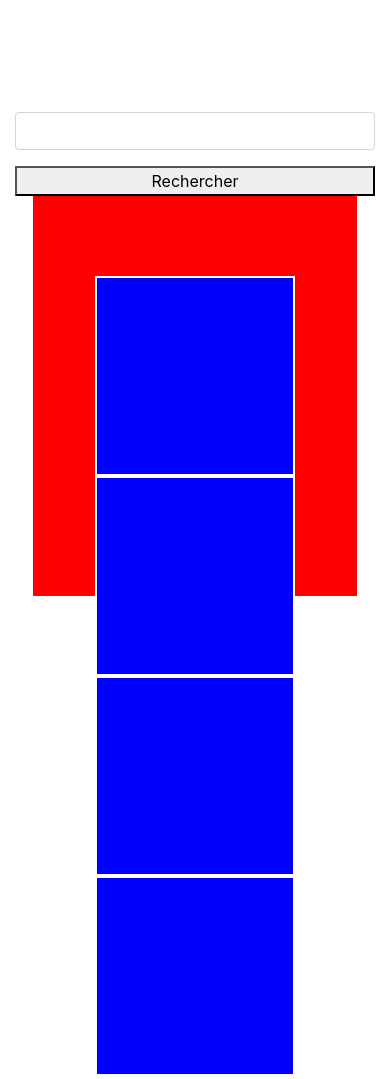
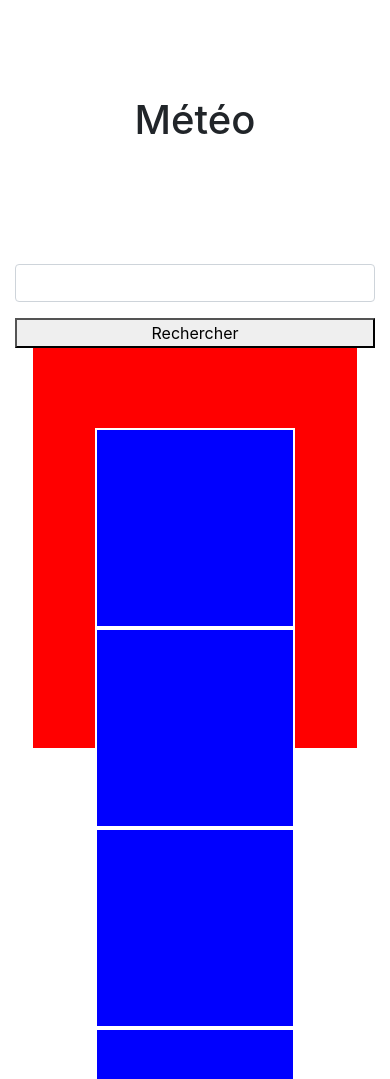
Before and after one commit to Heighties/Challenge-Api-Meteo, a plain HTML site: page index.html in a window 390 px wide. Shown: the top 1079 px of the page. Drawn offline with nearby package versions, Linux system fonts and the light colour scheme.

Commit message:
+ api call function city + start responsive

```diff
--- a/css/style.css
+++ b/css/style.css
@@ -2,8 +2,12 @@ body {
     display: flex;
     justify-content: center;
     min-height: 100vh;
+    flex-direction: column;
 }
 
+h1{
+    align-self: center;
+}
 
 .container{
     margin-top: 7rem;
--- a/index.html
+++ b/index.html
@@ -13,6 +13,7 @@
     <link rel="stylesheet" href="css/style.css" />
   </head>
   <body>
+    <h1>Météo</h1>
     <div class="container">
       <div class="row justify-content-center">
         <div class="col-12 col-sm-6">
```
